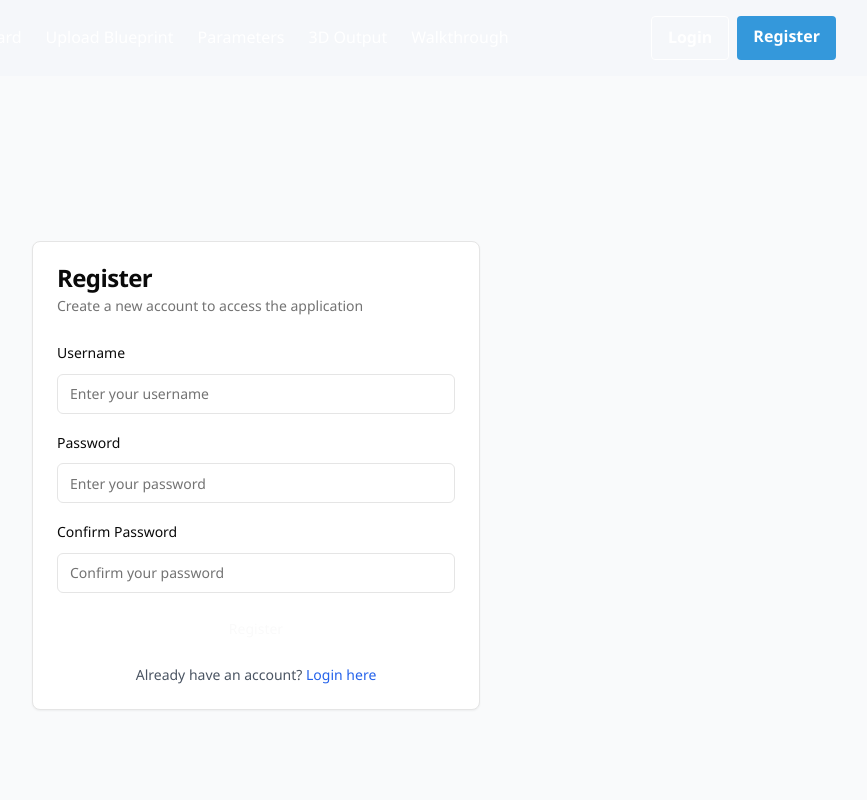
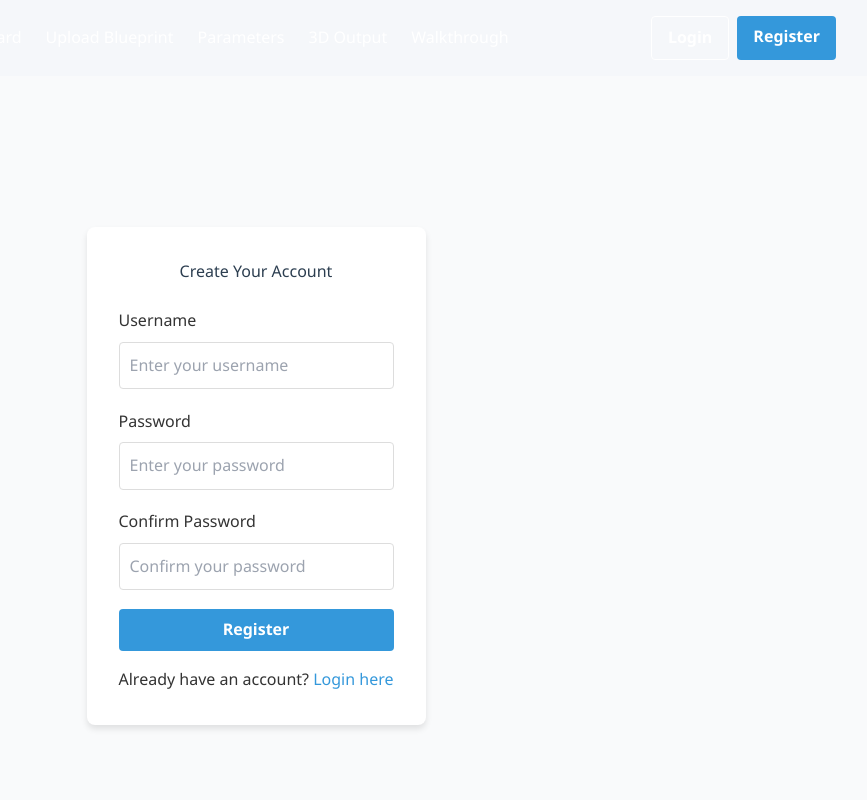
Before and after one commit to TechLEarners2000/2D-3D-converter, a Next.js app: page /register in a window 1280 px wide. Shown: the top 800 px of the page, without its empty margins (384-1251 px from the left). Built offline with nearby package versions, Linux system fonts and the light colour scheme.

Commit message:
Update page.tsx

```diff
--- a/app/register/page.tsx
+++ b/app/register/page.tsx
@@ -72,18 +72,15 @@ export default function RegisterPage() {
 
   return (
     <div className="min-h-screen flex items-center justify-center bg-gray-50">
-      <Card className="w-full max-w-md">
-        <CardHeader>
-          <CardTitle>Register</CardTitle>
-          <CardDescription>Create a new account to access the application</CardDescription>
-        </CardHeader>
-        <CardContent>
-          <form onSubmit={handleSubmit(onSubmit)} className="space-y-4">
-            <div className="space-y-2">
-              <Label htmlFor="username">Username</Label>
-              <Input
+      <div className="auth-container">
+        <h2>Create Your Account</h2>
+        <form onSubmit={handleSubmit(onSubmit)}>
+          <div className="form-group">
+            <label htmlFor="username">Username</label>
+            <input
               id="username"
               type="text"
+              className="form-control"
               placeholder="Enter your username"
               {...register("username")}
             />
@@ -91,11 +88,12 @@ export default function RegisterPage() {
               <p className="text-sm text-red-600">{errors.username.message}</p>
             )}
           </div>
-            <div className="space-y-2">
-              <Label htmlFor="password">Password</Label>
-              <Input
+          <div className="form-group">
+            <label htmlFor="password">Password</label>
+            <input
               id="password"
               type="password"
+              className="form-control"
               placeholder="Enter your password"
               {...register("password")}
             />
@@ -103,11 +101,12 @@ export default function RegisterPage() {
               <p className="text-sm text-red-600">{errors.password.message}</p>
             )}
           </div>
-            <div className="space-y-2">
-              <Label htmlFor="confirmPassword">Confirm Password</Label>
-              <Input
+          <div className="form-group">
+            <label htmlFor="confirmPassword">Confirm Password</label>
+            <input
               id="confirmPassword"
               type="password"
+              className="form-control"
               placeholder="Confirm your password"
               {...register("confirmPassword")}
             />
@@ -125,20 +124,14 @@ export default function RegisterPage() {
               <AlertDescription>{success}</AlertDescription>
             </Alert>
           )}
-            <Button type="submit" className="w-full" disabled={isLoading}>
+          <button type="submit" className="btn btn-primary" style={{ width: "100%" }} disabled={isLoading}>
             {isLoading ? "Registering..." : "Register"}
-            </Button>
+          </button>
         </form>
-          <div className="mt-4 text-center">
-            <p className="text-sm text-gray-600">
-              Already have an account?{" "}
-              <Link href="/login" className="text-blue-600 hover:underline">
-                Login here
-              </Link>
+        <p style={{ textAlign: "center", marginTop: "1rem" }}>
+          Already have an account? <Link href="/login" style={{ color: "var(--secondary)" }}>Login here</Link>
         </p>
       </div>
-        </CardContent>
-      </Card>
     </div>
   )
 }
```
Lines whose indentation alone changed are shown as unchanged.
